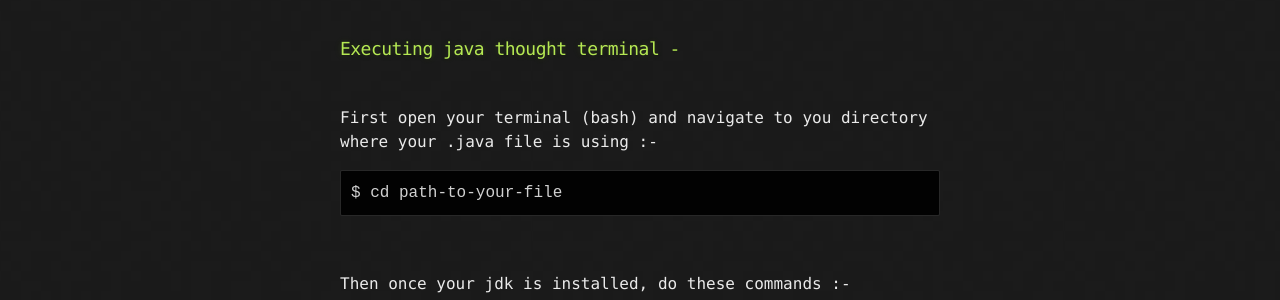
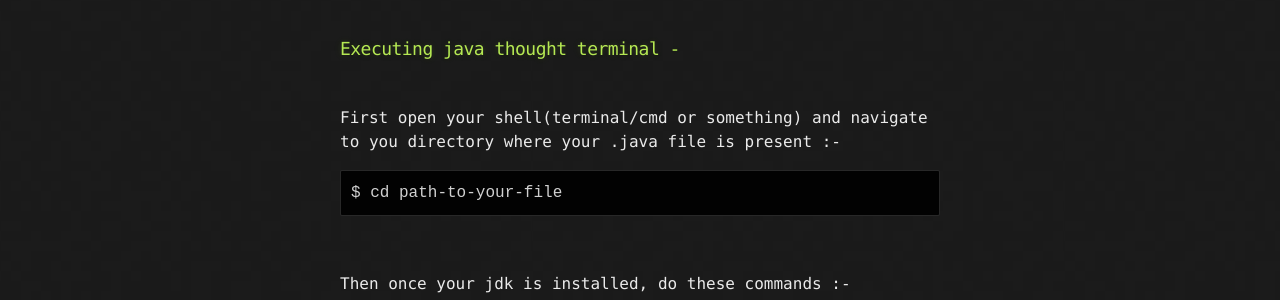
Before and after one commit to Pranked3/shaankmahajan.github.io, a Jekyll site: the page built from java-lessons.md, in a window 1280 px wide. Shown: the part 532-832 px from the top of the page. Built offline with Jekyll 4.4.1, drawn with Linux system fonts in a browser that asks for light colours.

Commit message:
something23iu4ti4jrekowdmdsokin

````diff
--- a/java-lessons.md
+++ b/java-lessons.md
@@ -15,7 +15,7 @@ Java is a programming language which is used to create apps and games like Minec
 <br />
 ### [](#header-3)Executing java thought terminal -
 <br />
-First open your terminal (bash) and navigate to you directory where your .java file is using :-
+First open your shell(terminal/cmd or something) and navigate to you directory where your .java file is present :-
 <br />
 ```
 $ cd path-to-your-file
````
